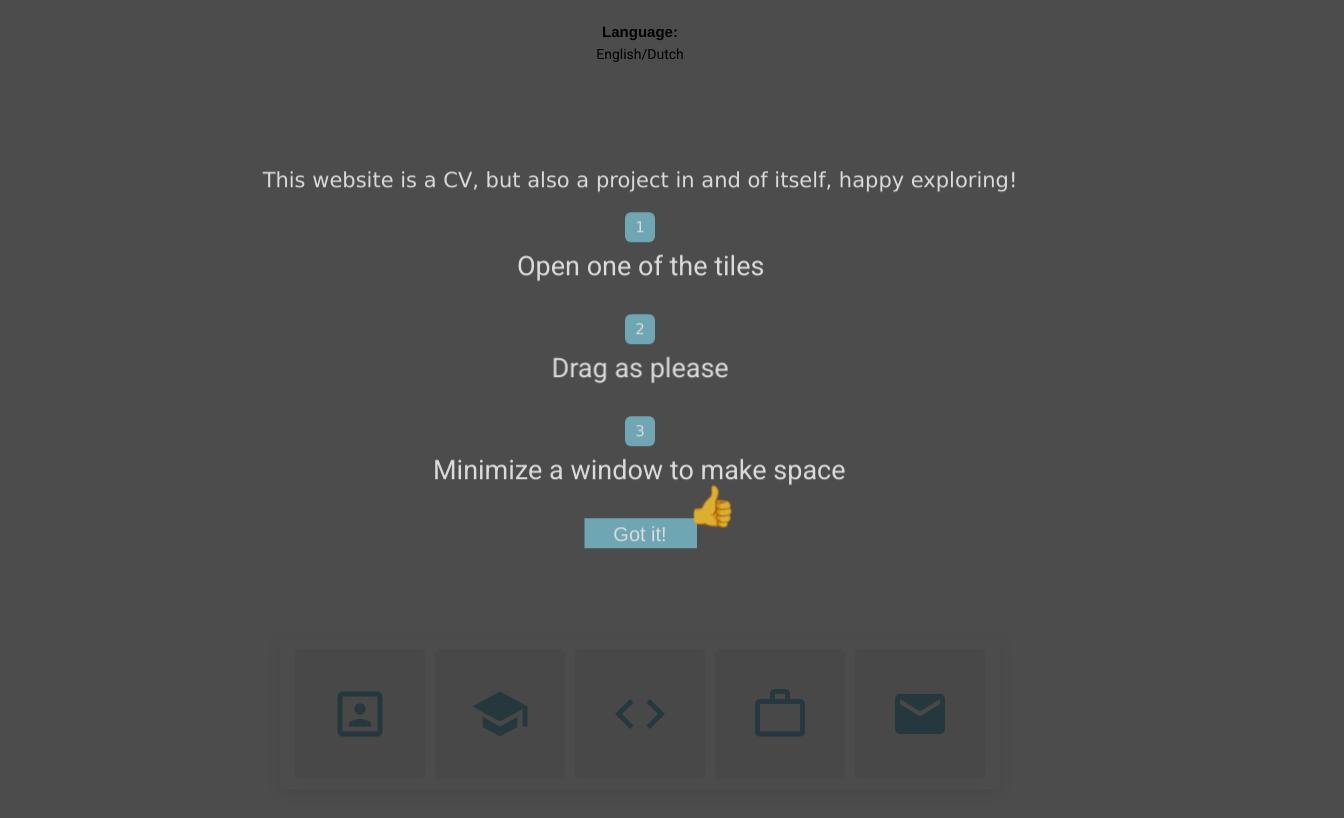
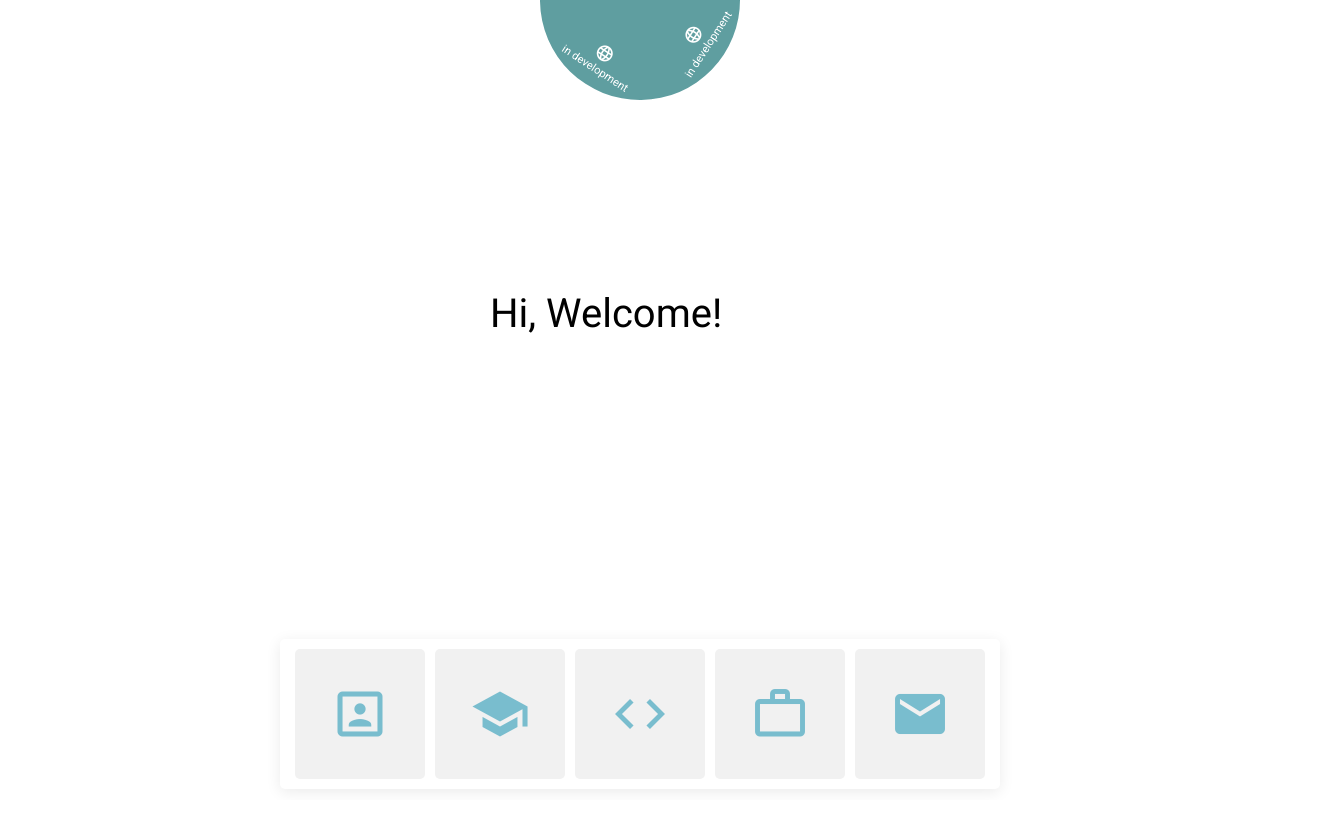
Before and after one commit to Bartan89/windows, an Angular app: page / in a window 1280 px wide. Shown: the top 818 px of the page, 1344 px wide, since content can reach past the window. Built offline with nearby package versions, Linux system fonts and the light colour scheme.

Commit message:
prototype for menu

```diff
--- a/src/app/app.component.html
+++ b/src/app/app.component.html
@@ -1,4 +1,4 @@
-<app-instructions *ngIf="showInstructions" (removeMe)="userCompletedInstructions($event)"></app-instructions>
-<app-welcome *ngIf="!showInstructions"></app-welcome>
+<app-instructions *ngIf="!showInstructions" (removeMe)="userCompletedInstructions($event)"></app-instructions>
+<app-welcome *ngIf="showInstructions"></app-welcome>
 <app-language></app-language>
 <app-dock></app-dock>
--- a/src/app/components/instructions/instructions.component.ts
+++ b/src/app/components/instructions/instructions.component.ts
@@ -41,7 +41,7 @@ export class InstructionsComponent implements OnInit {
   enterThumb() {
     duration(2500).pipe(
       map(t => (t * 2) + 2),
-      map(t => Math.log(t) + 2),
+      //map(t => Math.log(t) + 2),
       tap(x => this.thumbSize$$.next(x)),
       tap(x => this.thumbSizeDown$$.next(x)),
       takeUntil(this.downBusy$),
--- a/src/app/components/language/language.component.html
+++ b/src/app/components/language/language.component.html
@@ -1,8 +1,18 @@
-<div class="languagePicker">
-  <h4>Language:</h4>
-  <div>
-    <span class="English">English</span>
-    <span>/</span>
-    <span class="Ducth">Dutch</span>
+<div class="circle">
+  <div class="tinyIconContainer">
+    <mat-icon fxFlexAlign="center" class="icon">language</mat-icon>
+    <span>in development</span>
+  </div>
+  <div class="tinyIconContainer">
+    <mat-icon fxFlexAlign="center" class="icon">language</mat-icon>
+    <span>in development</span>
+  </div>
+  <div class="tinyIconContainer">
+    <mat-icon fxFlexAlign="center" class="icon">language</mat-icon>
+    <span>in development</span>
+  </div>
+  <div class="tinyIconContainer">
+    <mat-icon fxFlexAlign="center" class="icon">language</mat-icon>
+    <span>in development</span>
   </div>
 </div>
--- a/src/app/components/language/language.component.scss
+++ b/src/app/components/language/language.component.scss
@@ -1,19 +1,43 @@
-.languagePicker {
-  margin: 20px;
+.circle {
+  margin-left: calc(50% - 100px);
+  display: flex;
+  align-items: center;
+  justify-content: center;
+  width: 200px;
+  height: 200px;
+  background-color: cadetblue;
+  border-radius: 50%;
+  top: -100px;
+  position: relative;
+  transform: rotate(33deg);
+}
+
+.tinyIconContainer{
+  //transform-origin: top;
   display: flex;
   flex-direction: column;
   align-items: center;
-  justify-items: center;
+  color:white;
+  position: absolute;
+  padding-top: 180px;
 }
 
-h4 {
-  margin: 0px;
-  font-family: Helvetica, Arial, sans-serif;
-  font-weight: bold;
-  display: flex;
-  position: relative;
+.tinyIconContainer:nth-child(1) {
+  transform: scale(0.8) rotate(0deg);
+  position: absolute;
 }
 
-.span {
-  background-color: black;
+.tinyIconContainer:nth-child(2) {
+  transform: scale(0.8) rotate(90deg);
+  position: absolute;
 }
+
+.tinyIconContainer:nth-child(3) {
+  transform: scale(0.8) rotate(180deg);
+  position: absolute;
+}
+
+.tinyIconContainer:nth-child(4) {
+  transform: scale(0.8) rotate(270deg);
+  position: absolute;
+}
--- a/src/app/components/program/program.component.html
+++ b/src/app/components/program/program.component.html
@@ -38,7 +38,10 @@
 
   <div *ngIf="metaData.id === 2" class="content">
     <h2>Code:</h2>
-    <h2>Check back later...</h2>
+    <p>Functional programming touches on the idea of composability, this very site is created using that paradigm. It
+      allows for fine-grained control over each element. Whilst upholding speed, scalability en testing. Many
+      programmers today are convinced of the need for incorporating the functional paradigm, but not every programmer
+      takes that extra step and utilizing its possibilties in new and exciting ways.</p>
   </div>
 
   <div *ngIf="metaData.id === 3" class="content">
```
